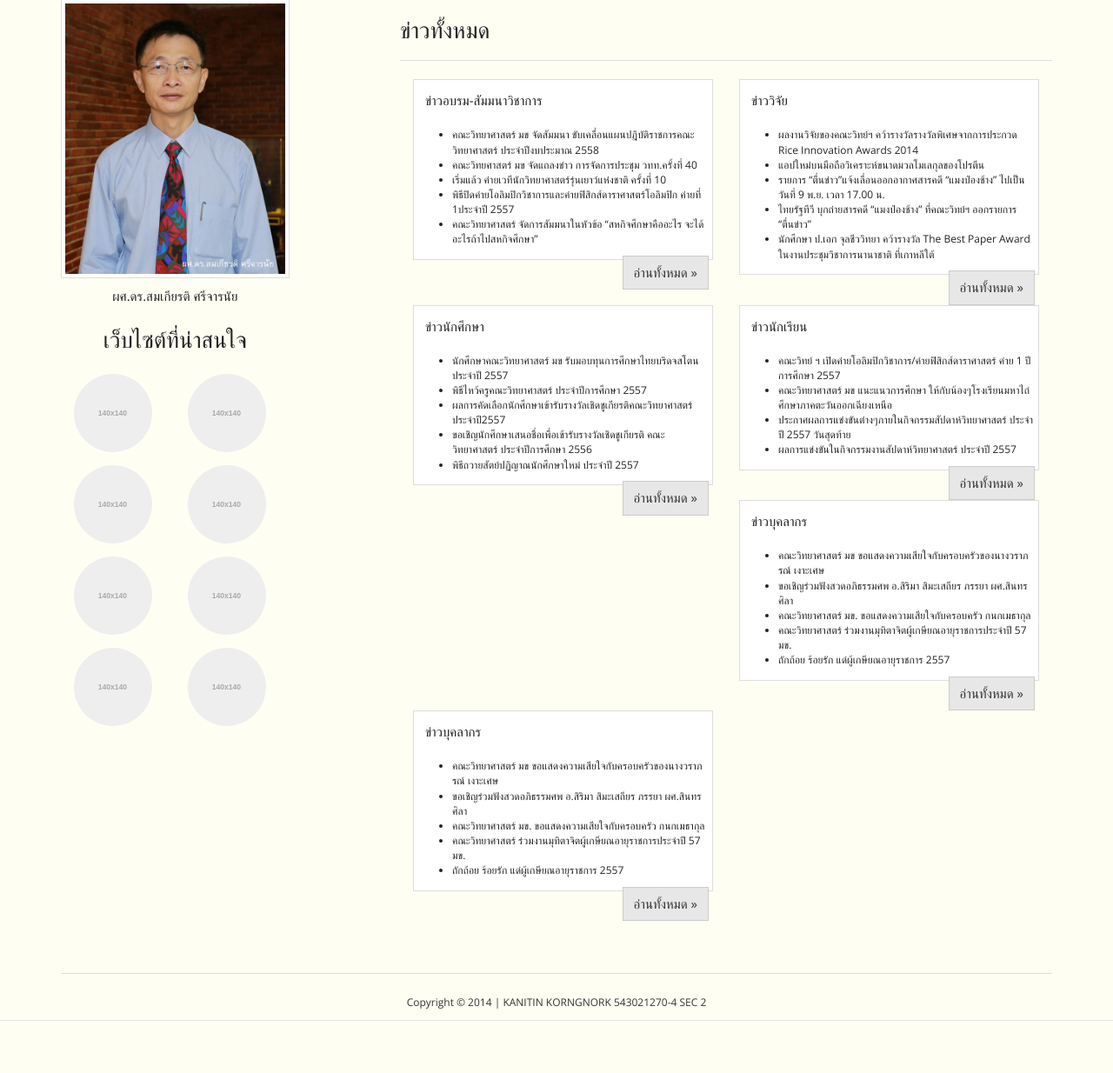
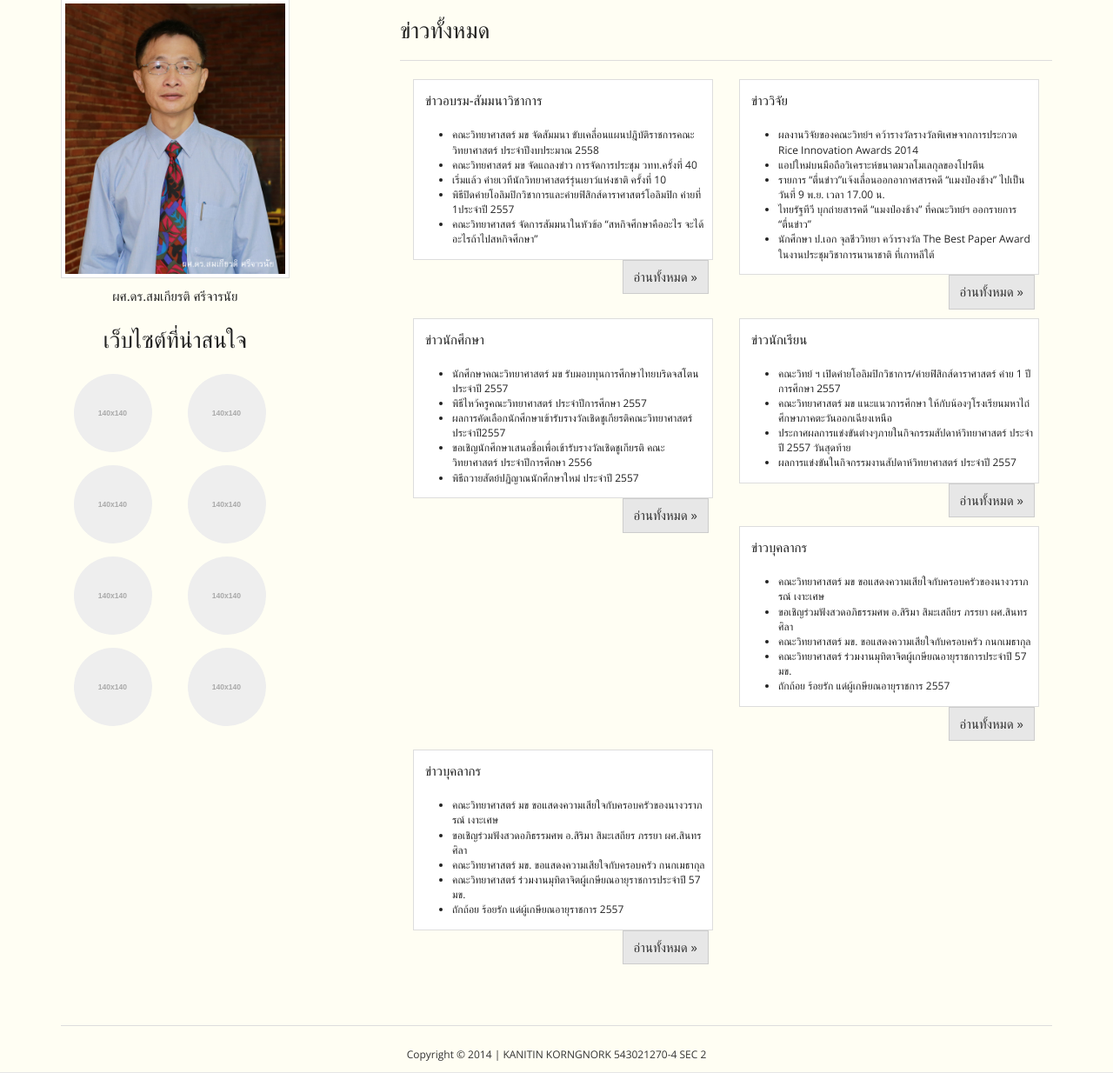
Before and after one commit to kanitinkn/faculty, a CodeIgniter app: page /faculty/ in a window 1280 px wide. Shown: the part 230-1464 px from the top of the page at 87% size. Before the commit the page ends 1404 px from the top, so only its background shows below. Run offline with CodeIgniter, Linux system fonts and the light colour scheme.

Commit message:
Update
อาจารย์สั่งแก้ไขตอนพรีเซน

```diff
--- a/application/views/index.php
+++ b/application/views/index.php
@@ -1,7 +1,7 @@
 
     <div class="container">
 		<div class="row">
-			<div class="col-sm-3 col-md-3 col-lg-3">
+			<div class="hidden-xs col-sm-3 col-md-3 col-lg-3">
 				<img class="img-responsive img-thumbnail" src="<?= base_url() . 'assets/img/boss.jpg' ?>" alt="Boss">
 				<p class="text-center" style="margin-top:10px;">ผศ.ดร.สมเกียรติ ศรีจารนัย</p>
                         <h3 class="text-center" style="margin-top:25px;">เว็บไซต์ที่น่าสนใจ</h3>
@@ -54,7 +54,7 @@
                               <img alt="logo" class="img-responsive img-thumbnail" src="<?= base_url() . 'assets/img/intro/6.jpg' ?>" >
                         </div> -->
 		  	</div>
-		  	<div class="col-sm-12 col-md-8 col-md-offset-1 col-lg-8 col-lg-offset-1">
+		  	<div class="col-sm-9 col-md-8 col-md-offset-1 col-lg-8 col-lg-offset-1">
 		  		<h3>ข่าวทั้งหมด</h3>
 	          	<hr>
                 <div class="col-lg6 col-md-6">
@@ -69,7 +69,7 @@
 	            		<li>เริ่มแล้ว ค่ายเวทีนักวิทยาศาสตร์รุ่นเยาว์แห่งชาติ ครั้งที่ 10</li>
 	            		<li>พิธีปิดค่ายโอลิมปิกวิชาการและค่ายฟิสิกส์ดาราศาสตร์โอลิมปิก ค่ายที่ 1ประจำปี 2557</li>
 	            		<li>คณะวิทยาศาสตร์ จัดการสัมมนาในหัวข้อ “สหกิจศึกษาคืออะไร จะได้อะไรถ้าไปสหกิจศึกษา”</li>
-                              <small><p><a class="pull-right btn btn-default" href="#" role="button">อ่านทั้งหมด »</a></p></small>
+                              <small><p><a class="pull-right btn btn-default"  style="margin-top:5px; margin-bottom:10px;" href="http://www.sc.kku.ac.th/scienceweb/topic/category/1" role="button">อ่านทั้งหมด »</a></p></small>
                             </small>
                         </ul>
                     </div>
@@ -86,7 +86,7 @@
 	            		<li>รายการ “ตื่นข่าว”แจ้งเลื่อนออกอากาศสารคดี “แมงป่องช้าง” ไปเป็นวันที่ 9 พ.ย. เวลา 17.00 น.</li>
 	            		<li>ไทยรัฐทีวี บุกถ่ายสารคดี “แมงป่องช้าง” ที่คณะวิทย์ฯ ออกรายการ “ตื่นข่าว”</li>
 	            		<li>นักศึกษา ป.เอก จุลชีววิทยา คว้ารางวัล The Best Paper Award ในงานประชุมวิชาการนานาชาติ ที่เกาหลีใต้</li>
-                              <small><p><a class="pull-right btn btn-default" href="#" role="button">อ่านทั้งหมด »</a></p></small>
+                              <small><p><a class="pull-right btn btn-default"  style="margin-top:5px; margin-bottom:10px;" href="http://www.sc.kku.ac.th/scienceweb/topic/category/2" role="button">อ่านทั้งหมด »</a></p></small>
                             </small>
                         </ul>
                     </div>
@@ -103,7 +103,7 @@
 	            		<li>ผลการคัดเลือกนักศึกษาเข้ารับรางวัลเชิดชูเกียรติคณะวิทยาศาสตร์ ประจำปี2557</li>
 	            		<li>ขอเชิญนักศึกษาเสนอชื่อเพื่อเข้ารับรางวัลเชิดชูเกียรติ คณะวิทยาศาสตร์ ประจำปีการศึกษา 2556</li>
 	            		<li>พิธีถวายสัตย์ปฏิญาณนักศึกษาใหม่ ประจำปี 2557</li>
-                              <small><p><a class="pull-right btn btn-default" href="#" role="button">อ่านทั้งหมด »</a></p></small>
+                              <small><p><a class="pull-right btn btn-default"  style="margin-top:5px; margin-bottom:10px;" href="http://www.sc.kku.ac.th/scienceweb/topic/category/4" role="button">อ่านทั้งหมด »</a></p></small>
             		</small>
                         </ul>
                     </div>
@@ -120,7 +120,7 @@
 	            		<li>ประกาศผลการแข่งขันต่างๆภายในกิจกรรมสัปดาห์วิทยาศาสตร์ ประจำปี 2557 วันสุดท้าย</li>
 	            		<li>ผลการแข่งขันในกิจกรรมงานสัปดาห์วิทยาศาสตร์ ประจำปี 2557</li>
 
-                              <small><p><a class="pull-right btn btn-default" href="#" role="button">อ่านทั้งหมด »</a></p></small>
+                              <small><p><a class="pull-right btn btn-default"  style="margin-top:5px; margin-bottom:10px;" href="http://www.sc.kku.ac.th/scienceweb/topic/category/5" role="button">อ่านทั้งหมด »</a></p></small>
             		</small>
                         </ul>
                     </div>
@@ -137,7 +137,7 @@
 	            		<li>คณะวิทยาศาสตร์ มข. ขอแสดงความเสียใจกับครอบครัว กนกเมธากุล</li>
 	            		<li>คณะวิทยาศาสตร์ ร่วมงานมุทิตาจิตผู้เกษียณอายุราชการประจำปี 57 มข.</li>
 	            		<li>ถักถ้อย ร้อยรัก แด่ผู้เกษียณอายุราชการ 2557</li>
-                              <small><p><a class="pull-right btn btn-default" href="#" role="button">อ่านทั้งหมด »</a></p></small>
+                              <small><p><a class="pull-right btn btn-default"  style="margin-top:5px; margin-bottom:10px;" href="http://www.sc.kku.ac.th/scienceweb/topic/category/3" role="button">อ่านทั้งหมด »</a></p></small>
             		</small>
                         </ul>
                     </div>
@@ -154,7 +154,7 @@
 	            		<li>คณะวิทยาศาสตร์ มข. ขอแสดงความเสียใจกับครอบครัว กนกเมธากุล</li>
 	            		<li>คณะวิทยาศาสตร์ ร่วมงานมุทิตาจิตผู้เกษียณอายุราชการประจำปี 57 มข.</li>
 	            		<li>ถักถ้อย ร้อยรัก แด่ผู้เกษียณอายุราชการ 2557</li>
-                              <small><p><a class="pull-right btn btn-default" href="#" role="button">อ่านทั้งหมด »</a></p></small>
+                              <small><p><a class="pull-right btn btn-default"  style="margin-top:5px; margin-bottom:10px;" href="http://www.sc.kku.ac.th/scienceweb/topic/category/3" role="button">อ่านทั้งหมด »</a></p></small>
             		</small>
                         </ul>
                     </div>
```
